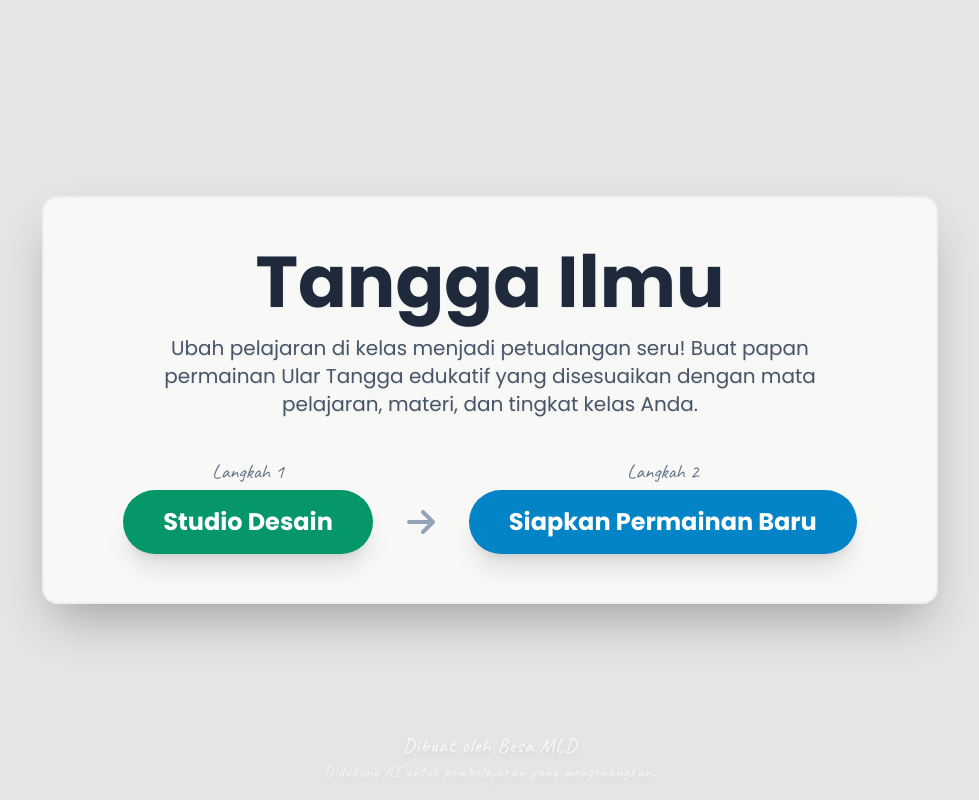
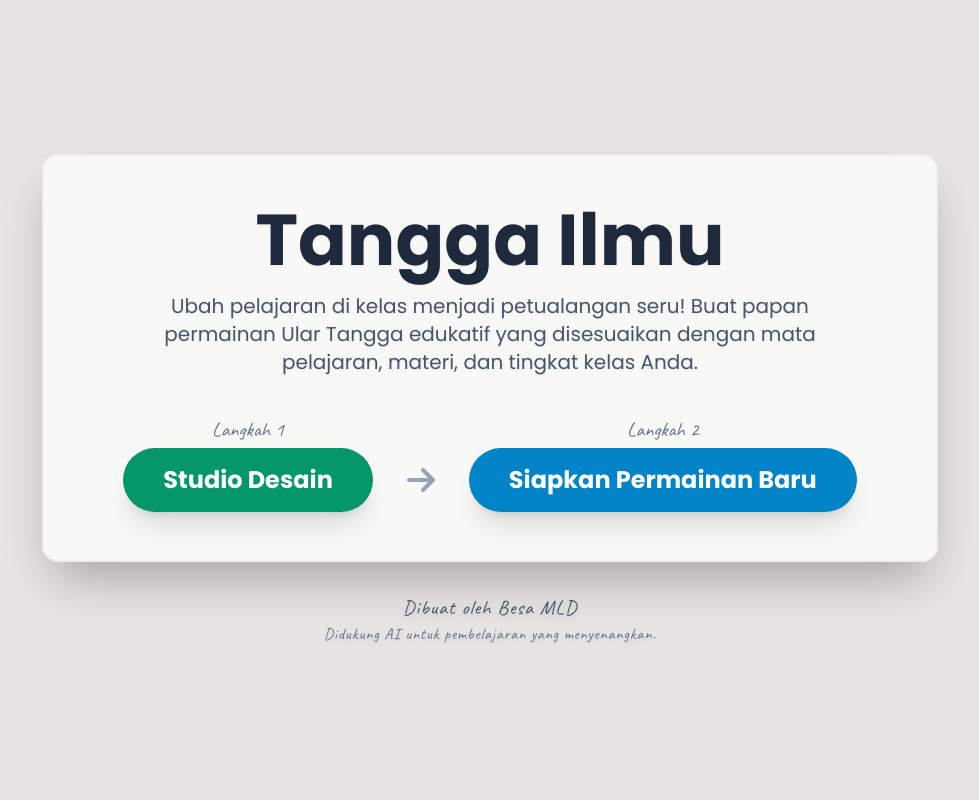
Before and after one commit to bemld/ulartangga, a React (Vite) app: page / in a window 1280 px wide. Shown: the whole page, without its empty margins (150-1129 px from the left). Built offline with nearby package versions, Linux system fonts and the light colour scheme.

Commit message:
Update HomeScreen.tsx

```diff
--- a/src/components/HomeScreen.tsx
+++ b/src/components/HomeScreen.tsx
@@ -13,7 +13,7 @@ export const HomeScreen: React.FC<HomeScreenProps> = ({ onStartSetup, onStartDes
 
   return (
     <div className="min-h-screen flex flex-col items-center justify-center p-4 text-center">
-      <div
+      <main
         className={`rounded-2xl shadow-2xl shadow-black/30 p-8 sm:p-12 max-w-4xl w-full border-2 border-stone-200/50 ${defaultClasses}`}
       >
         <h1 className="text-5xl sm:text-7xl font-bold text-slate-800 mb-4 font-poppins drop-shadow-sm">
@@ -55,12 +55,12 @@ export const HomeScreen: React.FC<HomeScreenProps> = ({ onStartSetup, onStartDes
             </div>
 
         </div>
-      </div>
-       <footer className="absolute bottom-4 w-full text-center">
-            <p className="text-white/80 font-caveat text-xl tracking-wider drop-shadow-md">
+      </main>
+       <footer className="w-full text-center mt-8">
+            <p className="text-slate-600 font-caveat text-xl tracking-wider drop-shadow-md">
                 Dibuat oleh Besa MLD
             </p>
-            <p className="text-white/60 font-caveat text-base tracking-wider drop-shadow-md">
+            <p className="text-slate-500 font-caveat text-base tracking-wider drop-shadow-md">
                 Didukung AI untuk pembelajaran yang menyenangkan.
             </p>
         </footer>
```
